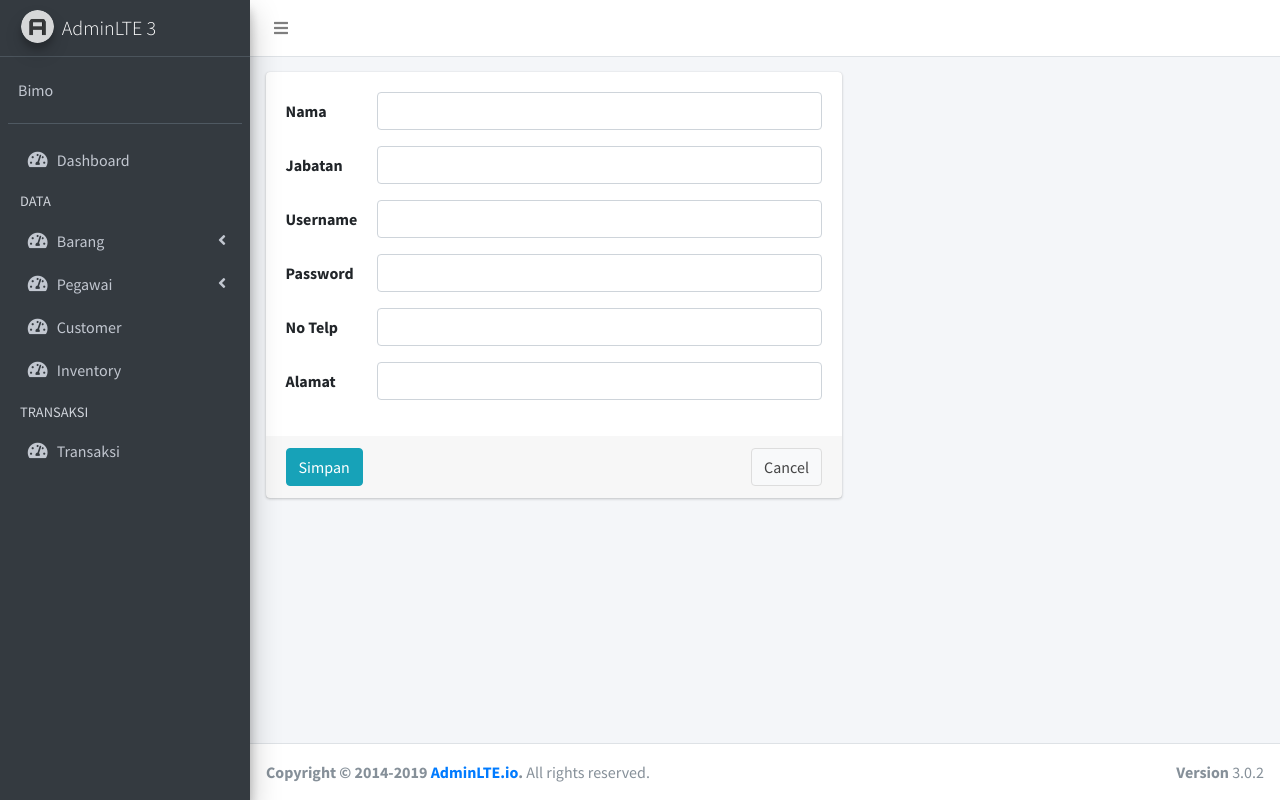
After one commit to bimosyah/chrome-inc-admin, a CodeIgniter app: page /database/pegawai/insert in a window 1280 px wide. The commit adds this page. Run offline with CodeIgniter, Linux system fonts and the light colour scheme; some libraries are stand-ins or nearby versions.

Commit message:
add menu pegawai

```diff
--- a/application/config/routes.php
+++ b/application/config/routes.php
@@ -54,5 +54,9 @@ $route['404_override'] = '';
 $route['translate_uri_dashes'] = FALSE;
 
 $route['dashboard'] = 'C_dashboard';
+
 $route['barang'] = 'C_barang';
 $route['barang/insert'] = 'C_barang/insert';
+
+$route['pegawai'] = 'C_pegawai';
+$route['pegawai/insert'] = 'C_pegawai/insert';
--- /dev/null
+++ b/application/controllers/C_pegawai.php
@@ -0,0 +1,19 @@
+<?php
+defined('BASEPATH') OR exit('No direct script access allowed');
+
+class C_pegawai extends CI_Controller {
+
+	public function index()
+	{
+
+	}
+
+	public function insert()
+	{
+		$this->load->view('pegawai/insert');
+	}
+
+}
+
+/* End of file C_pegawai.php */
+/* Location: ./application/controllers/C_pegawai.php */
--- a/application/views/include/header.php
+++ b/application/views/include/header.php
@@ -76,7 +76,7 @@
             <li class="nav-header">DATA</li>
             <li class="nav-item has-treeview menu-close">
               <a href="#" class="nav-link">
-                <i class="nav-icon far fa-envelope"></i>
+                <i class="nav-icon fas fa-tachometer-alt"></i>
                 <p>
                   Barang
                   <i class="fas fa-angle-left right"></i>
@@ -91,11 +91,28 @@
                 </li>
               </ul>
             </li>
-            <li class="nav-item">
-              <a href="<?php echo base_url() ?>" class="nav-link">
+            <li class="nav-item has-treeview menu-close">
+              <a href="#" class="nav-link">
                 <i class="nav-icon fas fa-tachometer-alt"></i>
-                <p>Pegawai</p>
+                <p>
+                  Pegawai
+                  <i class="fas fa-angle-left right"></i>
+                </p>
               </a>
+              <ul class="nav nav-treeview">
+                <li class="nav-item">
+                  <a href="<?php echo base_url("pegawai/") ?>" class="nav-link">
+                    <i class="far fa-circle nav-icon"></i>
+                    <p>Daftar Pegawai</p>
+                  </a>
+                </li>
+                <li class="nav-item">
+                  <a href="<?php echo base_url("pegawai/insert") ?>" class="nav-link">
+                    <i class="far fa-circle nav-icon"></i>
+                    <p>Input Pegawai</p>
+                  </a>
+                </li>
+              </ul>
             </li>
             <li class="nav-item">
               <a href="<?php echo base_url() ?>" class="nav-link">
--- /dev/null
+++ b/application/views/pegawai/insert.php
@@ -0,0 +1,62 @@
+<?php $this->load->view('include/header'); ?>
+
+<div class="content-wrapper">
+	<div class="content-header">
+		<div class="container-fluid">
+			<div class="row">
+				<div class="col-lg-7">
+					<div class="card card-info">
+						<form class="form-horizontal">
+							<div class="card-body">
+								<div class="form-group row">
+									<label for="nama" class="col-sm-2 col-form-label">Nama</label>
+									<div class="col-sm-10">
+										<input type="text" class="form-control" name="nama" id="nama">
+									</div>
+								</div>
+								<div class="form-group row">
+									<label for="jabatan" class="col-sm-2 col-form-label">Jabatan</label>
+									<div class="col-sm-10">
+										<input type="text" class="form-control" name="jabatan" id="jabatan">
+									</div>
+								</div>
+								<div class="form-group row">
+									<label for="username" class="col-sm-2 col-form-label">Username</label>
+									<div class="col-sm-10">
+										<input type="text" class="form-control" name="username" id="username">
+									</div>
+								</div>
+								<div class="form-group row">
+									<label for="password" class="col-sm-2 col-form-label">Password</label>
+									<div class="col-sm-10">
+										<input type="password" class="form-control" name="password" id="password">
+									</div>
+								</div>
+								<div class="form-group row">
+									<label for="no_telp" class="col-sm-2 col-form-label">No Telp</label>
+									<div class="col-sm-10">
+										<input type="number" class="form-control" name="no_telp" id="no_telp">
+									</div>
+								</div>
+								<div class="form-group row">
+									<label for="alamat" class="col-sm-2 col-form-label">Alamat</label>
+									<div class="col-sm-10">
+										<input type="text" class="form-control" name="alamat" id="alamat">
+									</div>
+								</div>
+							</div>
+							<!-- /.card-body -->
+							<div class="card-footer">
+								<button type="submit" class="btn btn-info">Simpan</button>
+								<button type="reset" class="btn btn-default float-right">Cancel</button>
+							</div>
+							<!-- /.card-footer -->
+						</form>
+					</div>
+				</div>
+			</div>
+		</div>
+	</div>
+</div>
+
+<?php $this->load->view('include/footer'); ?>
```
Also changed, not shown: application/views/pegawai/index.php (added, +15 -0 lines).
